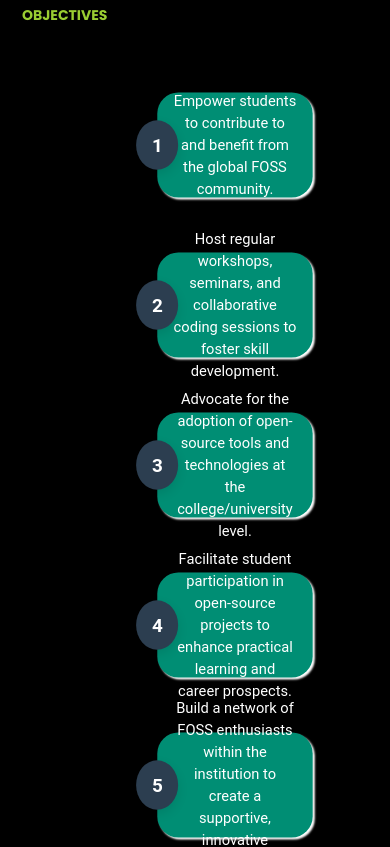
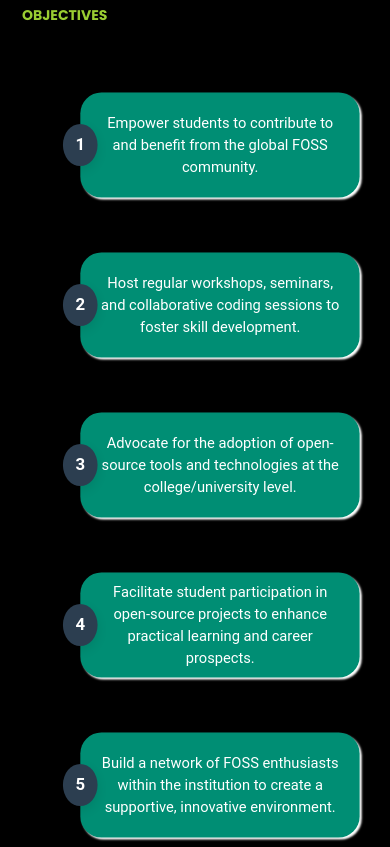
Before and after one commit to FOSSCLUB-LBSITW/FOSS-WEBSITE, a plain HTML site: page index.html in a window 390 px wide. Shown: the part 1400-2247 px from the top of the page. Drawn offline with nearby package versions, Linux system fonts and the light colour scheme.

```diff
--- a/assets/css/style.css
+++ b/assets/css/style.css
@@ -1847,9 +1847,11 @@ iframe{
     padding-left: 60px;
   }
 
-  .timeline ul li time {
-    transform: translate(-50%, -50%);
-    left: 0;
+  .timeline ul li div {
+    width: 80%; /* Increase the width to fit more in mobile view */
+    margin-left: 10%; /* Center the content */
+    font-size: 14px; /* Decrease font size */
+    padding: 15px 20px; /* Adjust padding */
   }
 
   .timeline .section-title h2 {
@@ -1858,6 +1860,11 @@ iframe{
 
   .timeline .section-title p {
     font-size: 16px;
+  }
+   /* Adjust time indicators */
+   .timeline ul li time {
+    font-size: 16px;
+    padding: 8px 12px;
   }
 }
 
@@ -1868,6 +1875,13 @@ iframe{
 
   .timeline ul li {
     padding-left: 50px;
+  }
+
+  .timeline ul li div {
+    width: 90%; /* Reduce width even more for small screens */
+    margin-left: 5%; /* Center content */
+    font-size: 12px; /* Further reduce font size */
+    padding: 12px 15px; /* Adjust padding */
   }
 
   .timeline ul li time {
```
